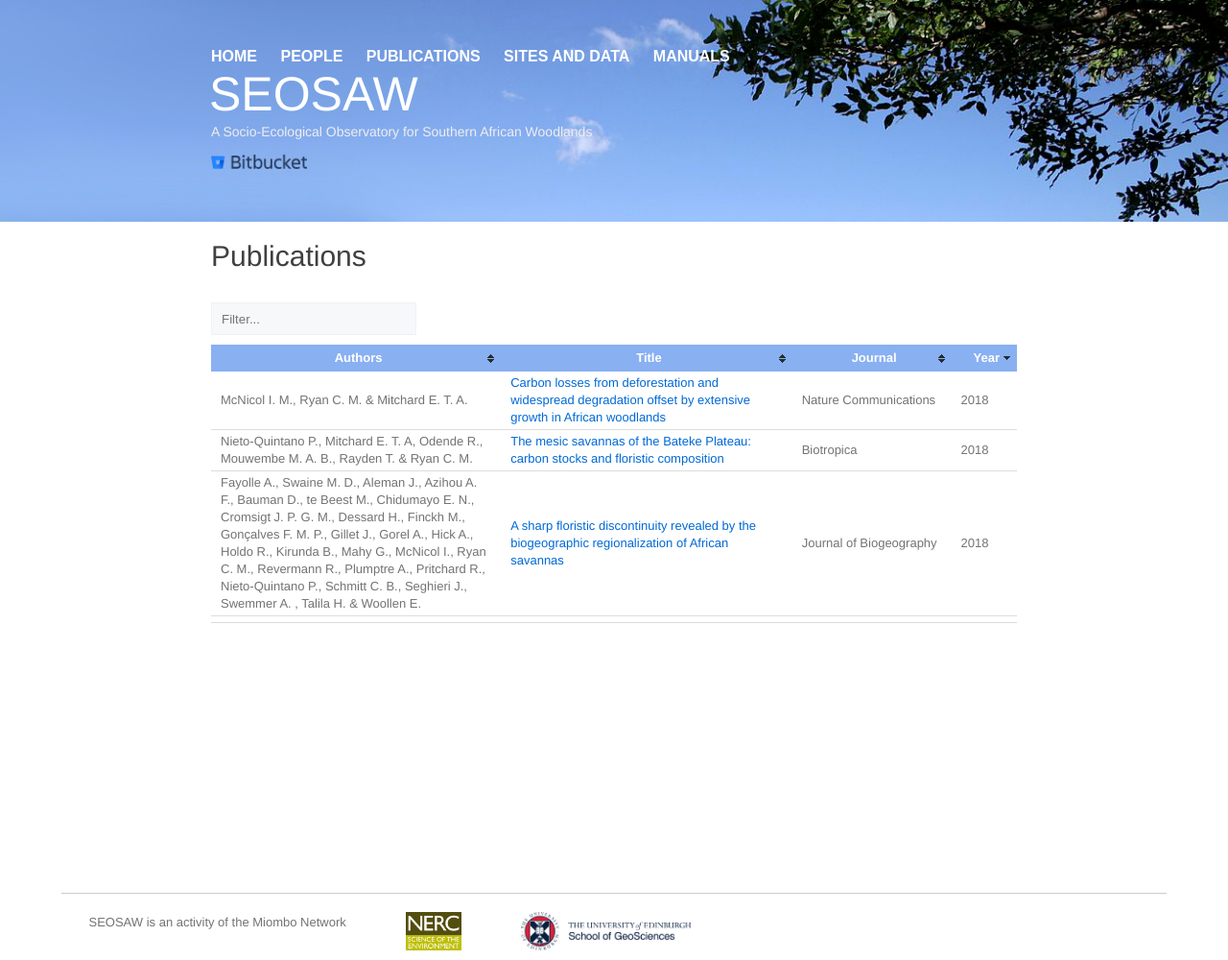
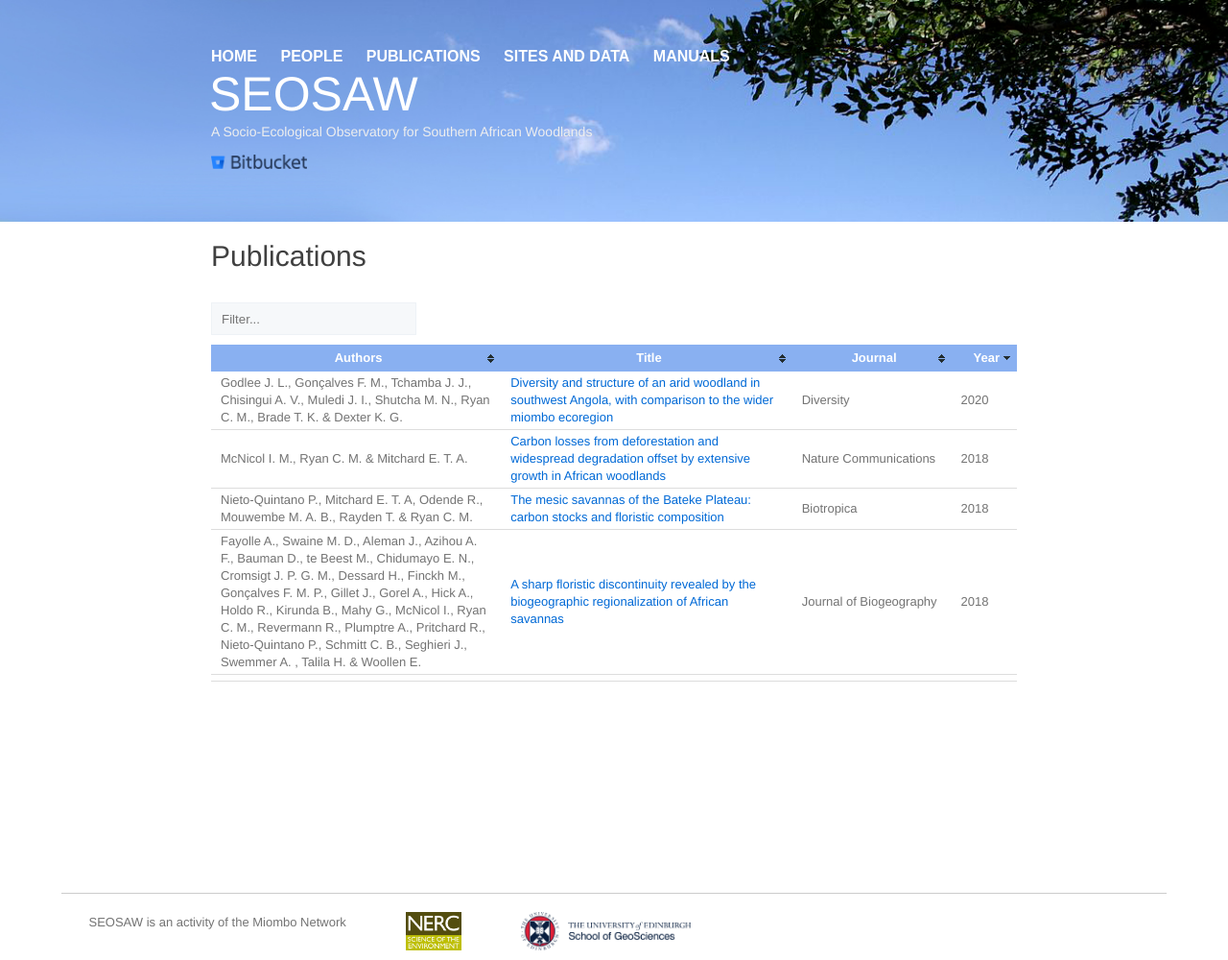
Before and after one commit to seosaw/seosaw.github.io, a Jekyll site: the page built from publications.md, in a window 1280 px wide. Shown: the whole page at 96% size. Built offline with Jekyll 4.4.1, drawn with Linux system fonts in a browser that asks for light colours; nearby versions of some CDN libraries.

Commit message:
Added Godlee 2020

```diff
--- a/publications.md
+++ b/publications.md
@@ -28,6 +28,12 @@ layout: default
 	 </thead>
 	 <tbody id='tableBody'>
 	 <tr>
+		 <td class="paper_authors_title">Godlee J. L., Gonçalves F. M., Tchamba J. J., Chisingui A. V., Muledi J. I., Shutcha M. N., Ryan C. M., Brade T. K. & Dexter K. G.</td>
+		 <td class="paper_authors_title"><a href="https://dx.doi.org/10.3390/d12040140" target="_blank">Diversity and structure of an arid woodland in southwest Angola, with comparison to the wider miombo ecoregion</a></td>
+		 <td class="paper_journal">Diversity</td>
+		 <td class="paper_year">2020</td>
+	 </tr>
+	 <tr>
 		 <td class="paper_authors_title">McNicol I. M., Ryan C. M. & Mitchard E. T. A.</td>
 		 <td class="paper_authors_title"><a href="https://www.nature.com/articles/s41467-018-05386-z" target="_blank">Carbon losses from deforestation and widespread degradation offset by extensive growth in African woodlands</a></td>
 		 <td class="paper_journal">Nature Communications</td>
```
